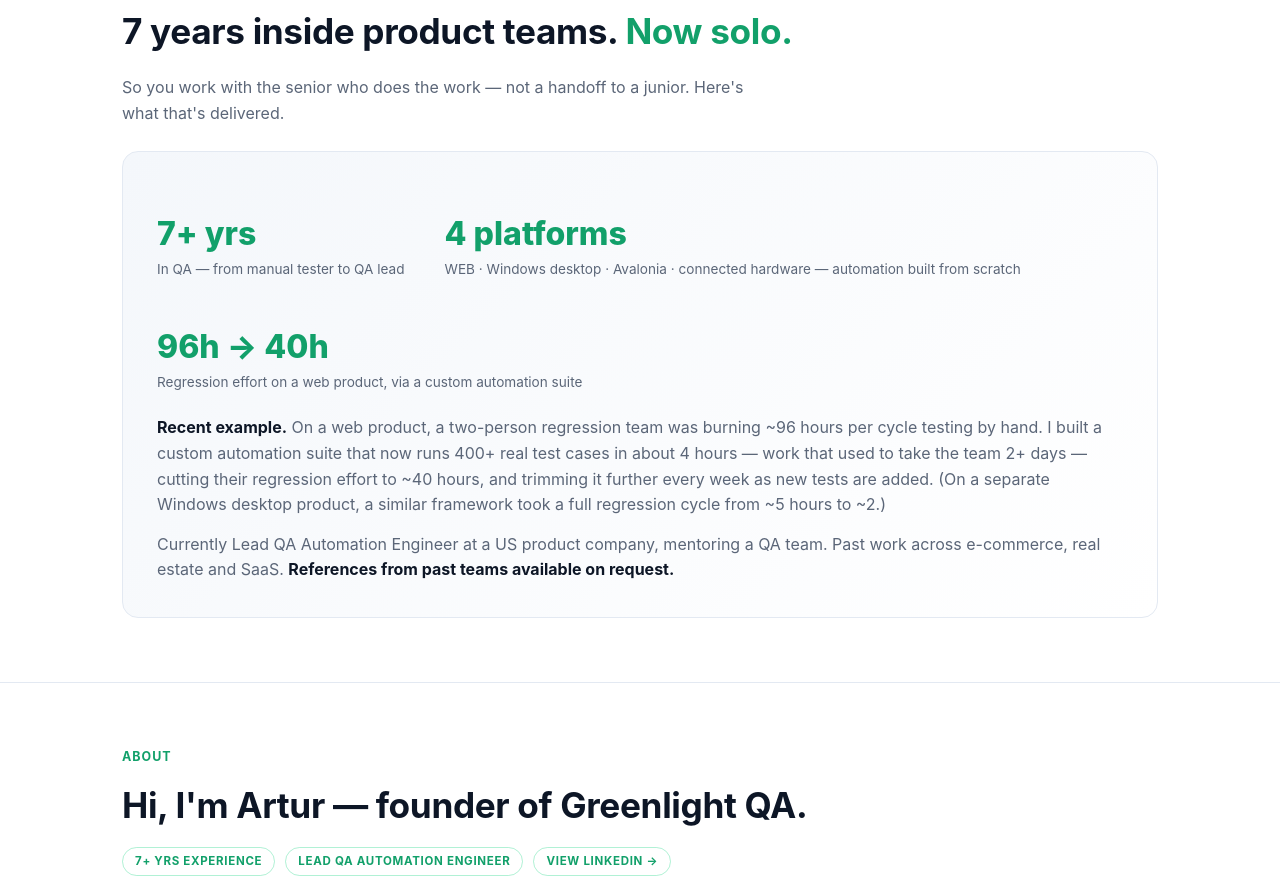
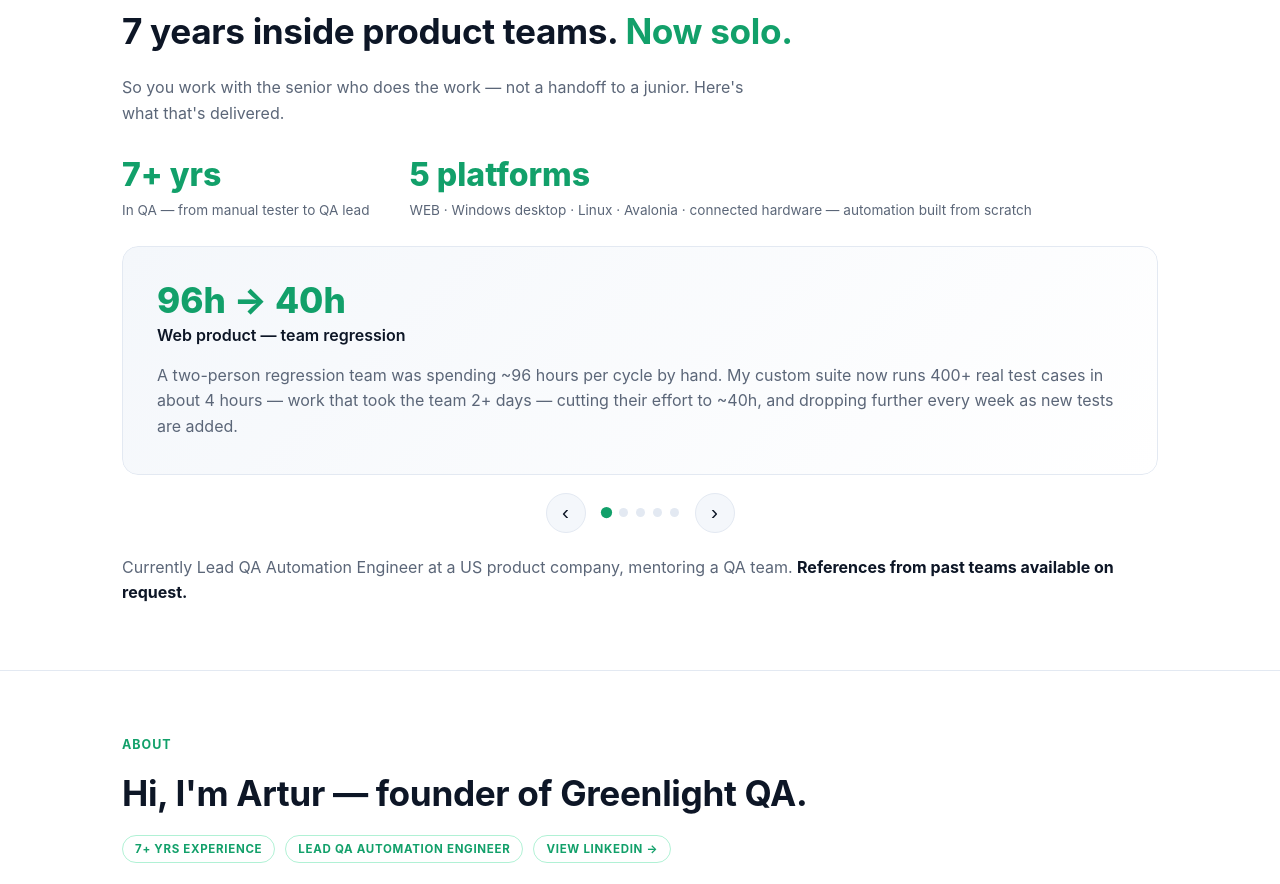
Before and after one commit to aromashchuk/aromashchuk.github.io, a plain HTML site: page index.html in a window 1280 px wide. Shown: the part 3709-4593 px from the top of the page. Drawn offline with Linux system fonts and the light colour scheme.

Commit message:
Track record: rotating wins carousel (5 slides) + 5 platforms incl Linux; drop inaccurate vertical list

```diff
--- a/index.html
+++ b/index.html
@@ -139,6 +139,24 @@
   .metric .n{font-size:2rem;font-weight:800;color:var(--accent)}
   .metric .l{color:var(--muted);font-size:.85rem}
   blockquote{margin:18px 0 0;padding-left:18px;border-left:3px solid var(--accent);color:var(--txt);font-style:italic}
+
+  /* WINS CAROUSEL */
+  .carousel{position:relative;margin-top:24px}
+  .carousel-viewport{overflow:hidden;border-radius:var(--radius)}
+  .carousel-track{display:flex;align-items:stretch;transition:transform .45s ease}
+  .carousel-slide{min-width:100%}
+  .win{height:100%;background:linear-gradient(135deg,var(--bg-soft),var(--card));border:1px solid var(--line);
+    border-radius:var(--radius);padding:34px;box-sizing:border-box}
+  .win .wn{font-size:2.2rem;font-weight:800;color:var(--accent);line-height:1.1}
+  .win .wt{color:var(--txt);font-weight:600;margin:4px 0 14px}
+  .win p{color:var(--muted);margin:0}
+  .carousel-controls{display:flex;align-items:center;justify-content:center;gap:16px;margin-top:18px}
+  .car-arrow{width:40px;height:40px;border-radius:999px;border:1px solid var(--line);background:var(--bg-soft);
+    color:var(--txt);font-size:1.3rem;line-height:1;cursor:pointer;transition:.15s;display:flex;align-items:center;justify-content:center}
+  .car-arrow:hover{border-color:var(--accent);transform:translateY(-1px)}
+  .car-dots{display:flex;gap:8px}
+  .car-dot{width:9px;height:9px;border-radius:50%;border:none;background:var(--line);cursor:pointer;padding:0;transition:.15s}
+  .car-dot.active{background:var(--accent);transform:scale(1.25)}
 
   /* ABOUT */
   .about{display:grid;grid-template-columns:120px 1fr;gap:26px;align-items:start;margin-top:24px}
@@ -369,19 +387,69 @@
     <div class="eyebrow">Track record</div>
     <h2>7 years inside product teams. <span class="accent">Now solo.</span></h2>
     <p class="lead">So you work with the senior who does the work — not a handoff to a junior. Here's what that's delivered.</p>
-    <div class="case">
-      <div class="metrics">
-        <div class="metric"><div class="n">7+ yrs</div><div class="l">In QA — from manual tester to QA lead</div></div>
-        <div class="metric"><div class="n">4 platforms</div><div class="l">WEB · Windows desktop · Avalonia · connected hardware — automation built from scratch</div></div>
-        <div class="metric"><div class="n">96h → 40h</div><div class="l">Regression effort on a web product, via a custom automation suite</div></div>
+    <!-- at-a-glance stats -->
+    <div class="metrics" style="margin-bottom:8px">
+      <div class="metric"><div class="n">7+ yrs</div><div class="l">In QA — from manual tester to QA lead</div></div>
+      <div class="metric"><div class="n">5 platforms</div><div class="l">WEB · Windows desktop · Linux · Avalonia · connected hardware — automation built from scratch</div></div>
+    </div>
+
+    <!-- wins carousel -->
+    <div class="carousel" id="wins">
+      <div class="carousel-viewport">
+        <div class="carousel-track">
+
+          <div class="carousel-slide">
+            <div class="win">
+              <div class="wn">96h → 40h</div>
+              <div class="wt">Web product — team regression</div>
+              <p>A two-person regression team was spending ~96 hours per cycle by hand. My custom suite now runs 400+ real test cases in about 4 hours — work that took the team 2+ days — cutting their effort to ~40h, and dropping further every week as new tests are added.</p>
+            </div>
+          </div>
+
+          <div class="carousel-slide">
+            <div class="win">
+              <div class="wn">15h → 4h</div>
+              <div class="wt">Real-estate web platform</div>
+              <p>A full manual regression — admin panel plus mobile and cross-browser rendering — ran ~15 hours. I automated roughly 80% of it; the full pass (automation plus targeted manual checks) now takes about 4 hours.</p>
+            </div>
+          </div>
+
+          <div class="carousel-slide">
+            <div class="win">
+              <div class="wn">12h → ~2h</div>
+              <div class="wt">Windows app on touchscreen hardware</div>
+              <p>A full regression on the bikes' touchscreen Windows app ran ~12 hours. 100+ autotests now fill tedious forms in 30 seconds instead of 5 minutes each and run in about an hour — full regression down to ~2–3 hours, games included.</p>
+            </div>
+          </div>
+
+          <div class="carousel-slide">
+            <div class="win">
+              <div class="wn">Custom tooling</div>
+              <div class="wt">When off-the-shelf tools fall short, I build my own</div>
+              <p>Built from scratch: a tool that logs in, navigates to a screen, captures it and diffs it against the Figma design; SSH access to inspect and edit files on a device; and remote VNC control to watch and test any unit from anywhere in the world.</p>
+            </div>
+          </div>
+
+          <div class="carousel-slide">
+            <div class="win">
+              <div class="wn">AI &amp; remote game testing</div>
+              <div class="wt">Record, replay &amp; an MCP that plays</div>
+              <p>I remap input to drive the on-bike games with an Xbox controller remotely, record controller sessions to replay as automated tests, and built an MCP that reads the screen and decides the next move — hands-off gameplay testing.</p>
+            </div>
+          </div>
+
+        </div>
       </div>
-      <p style="color:var(--muted);margin:22px 0 0">
-        <strong style="color:var(--txt)">Recent example.</strong> On a web product, a two-person regression team was burning ~96 hours per cycle testing by hand. I built a custom automation suite that now runs 400+ real test cases in about 4 hours — work that used to take the team 2+ days — cutting their regression effort to ~40 hours, and trimming it further every week as new tests are added. (On a separate Windows desktop product, a similar framework took a full regression cycle from ~5 hours to ~2.)
-      </p>
-      <p style="color:var(--muted);margin:14px 0 0">
-        Currently Lead QA Automation Engineer at a US product company, mentoring a QA team. Past work across e-commerce, real estate and SaaS. <strong style="color:var(--txt)">References from past teams available on request.</strong>
-      </p>
+      <div class="carousel-controls">
+        <button class="car-arrow" type="button" data-dir="-1" aria-label="Previous win">‹</button>
+        <div class="car-dots"></div>
+        <button class="car-arrow" type="button" data-dir="1" aria-label="Next win">›</button>
+      </div>
     </div>
+
+    <p style="color:var(--muted);margin:22px 0 0">
+      Currently Lead QA Automation Engineer at a US product company, mentoring a QA team. <strong style="color:var(--txt)">References from past teams available on request.</strong>
+    </p>
   </div>
 </section>
 
@@ -525,6 +593,37 @@
     document.documentElement.setAttribute('data-theme', next);
     try{ localStorage.setItem('theme', next); }catch(e){}
   });
+
+  // Wins carousel: arrows, dots, auto-advance (pause on hover).
+  (function(){
+    var car = document.getElementById('wins');
+    if (!car) return;
+    var track = car.querySelector('.carousel-track');
+    var slides = car.querySelectorAll('.carousel-slide');
+    var dotsWrap = car.querySelector('.car-dots');
+    var i = 0, timer;
+    slides.forEach(function(_, idx){
+      var b = document.createElement('button');
+      b.className = 'car-dot' + (idx === 0 ? ' active' : '');
+      b.type = 'button';
+      b.setAttribute('aria-label', 'Go to win ' + (idx + 1));
+      b.addEventListener('click', function(){ go(idx); });
+      dotsWrap.appendChild(b);
+    });
+    var dots = dotsWrap.querySelectorAll('.car-dot');
+    function render(){
+      track.style.transform = 'translateX(-' + (i * 100) + '%)';
+      dots.forEach(function(d, idx){ d.classList.toggle('active', idx === i); });
+    }
+    function go(n){ i = (n + slides.length) % slides.length; render(); restart(); }
+    car.querySelectorAll('.car-arrow').forEach(function(a){
+      a.addEventListener('click', function(){ go(i + parseInt(a.getAttribute('data-dir'), 10)); });
+    });
+    function restart(){ clearInterval(timer); timer = setInterval(function(){ go(i + 1); }, 6000); }
+    car.addEventListener('mouseenter', function(){ clearInterval(timer); });
+    car.addEventListener('mouseleave', restart);
+    render(); restart();
+  })();
 </script>
 </body>
 </html>
```
